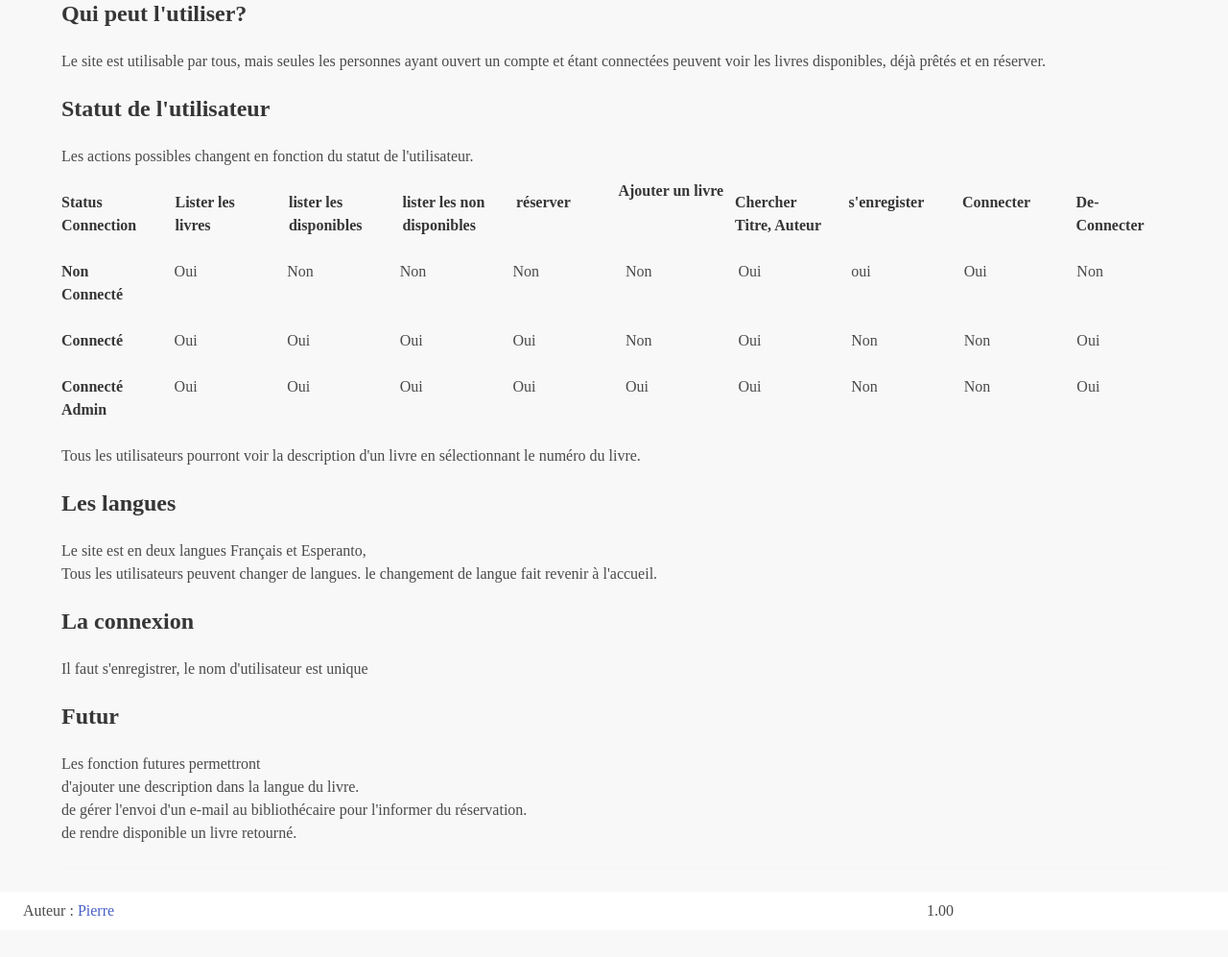
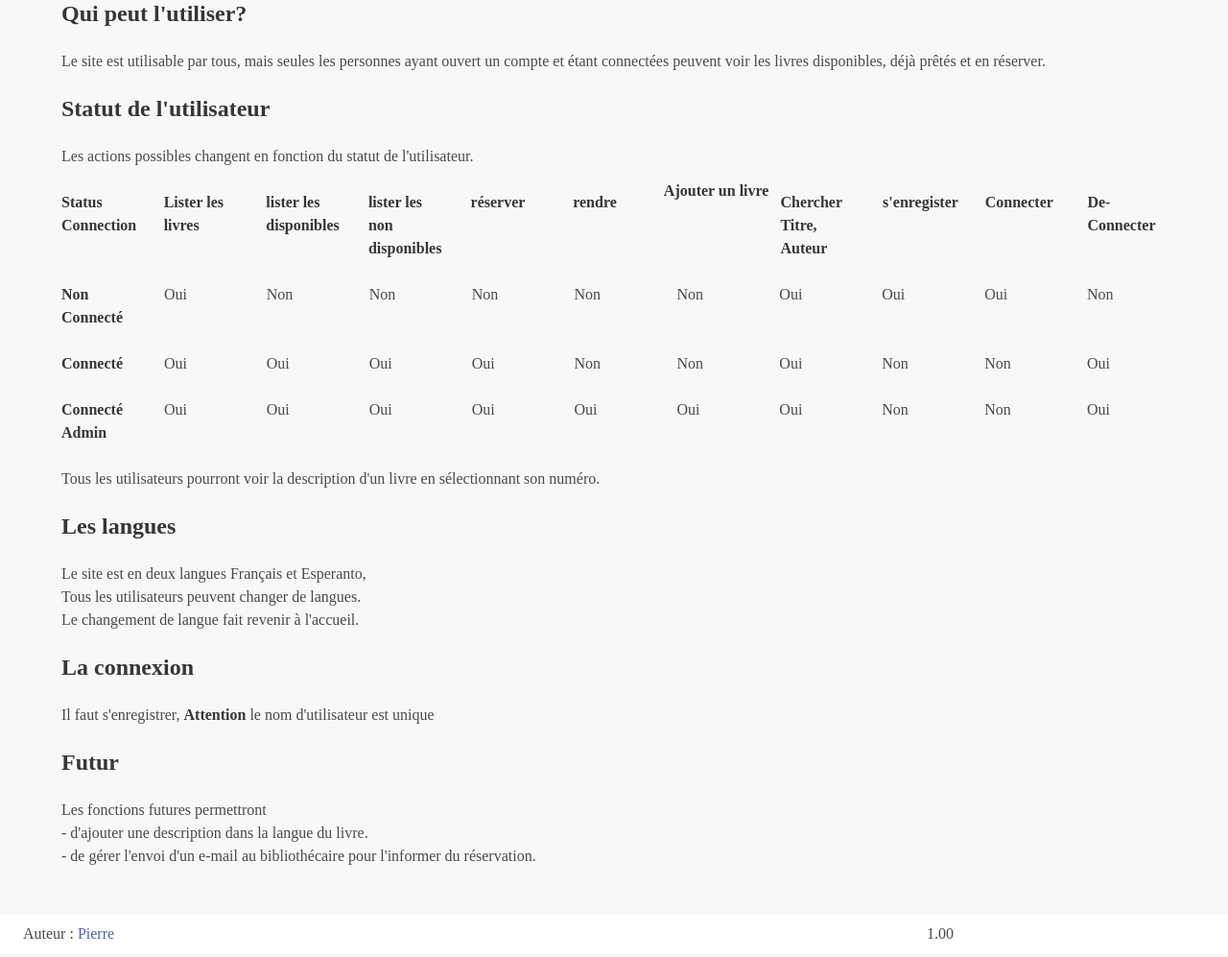
Before and after one commit to Boipisigre/biblioteko, a Flask app: page /about in a window 1280 px wide. Shown: the part 168-1165 px from the top of the page at 96% size. Before the commit the page ends 1122 px from the top, so only its background shows below. Run offline with Flask 2, Linux system fonts and the light colour scheme; some libraries are stand-ins or nearby versions.

Commit message:
Ajout et correction about.

```diff
--- a/app/biblio.py
+++ b/app/biblio.py
@@ -47,12 +47,14 @@ def about():
 def livres():
 	lesnotes=get_notes("*")
 	session['reserver'] = False
+	session['rendre'] = False
 	return render_template('livres.html', posts=lesnotes, nombre=len(lesnotes))
 
 @app.route("/livresdispo")
 def livresdispo():
 	lesnotes=get_livres("*")
 	session['reserver'] = True
+	session['rendre'] = False
 	return render_template('livres.html', posts=lesnotes, nombre=len(lesnotes))
 
 # livrespret
@@ -60,6 +62,7 @@ def livresdispo():
 def livrespret():
 	lesnotes=get_livresprete("*")
 	session['reserver'] = False
+	session['rendre'] = True
 	return render_template('prete.html', posts=lesnotes, nombre=len(lesnotes))
 
 @app.route('/<int:post_id>/')
@@ -68,7 +71,7 @@ def post(post_id):
 	rows=[]
 	for ligne in post:
 		ligne = dict(ligne)
-		print(ligne)
+		# print(ligne)
 		rows.append(ligne)
 
 		return render_template('unlivre.html', post=rows[0])
@@ -99,18 +102,21 @@ def cherpartitre():
 
 @app.route("/rechercher")
 def rechercher():
-    # return "résultat de ma recherche"
-    txt_recherche =request.args.get("titre")
-    lesnotes=get_notes(txt_recherche)
-    return render_template('livres.html', posts=lesnotes, nombre=len(lesnotes))
+	txt_recherche =request.args.get("titre")
+	session['reserver'] = False
+	session['rendre'] = False
+	lesnotes=get_notes(txt_recherche)
+
+	return render_template('livres.html', posts=lesnotes, nombre=len(lesnotes))
 
 @app.route("/recheruser")
 def recheruser():
-    # return "résultat de ma recherche"
-    txt_recherche =request.args.get("user")
-    # notepage = render_template("notes.html")
-    lesnotes=get_notes_user(txt_recherche)
-    return render_template('livres.html', posts=lesnotes, nombre=len(lesnotes))
+	txt_recherche =request.args.get("user")
+	session['reserver'] = False
+	session['rendre'] = False
+	lesnotes=get_notes_user(txt_recherche)
+
+	return render_template('livres.html', posts=lesnotes, nombre=len(lesnotes))
 
 @app.route("/connection")
 def login():
--- a/app/templates/about.html
+++ b/app/templates/about.html
@@ -26,6 +26,9 @@
    <div class="column">
     <strong>réserver</strong>
   </div>
+  <div class="column">
+   <strong>rendre</strong>
+ </div>
   <div>
     <strong>Ajouter un livre</strong>
  </div>
@@ -57,6 +60,9 @@
 </div>
 <div class="column">
   Non
+</div>
+<div class="column">
+  Non
 </div><div class="column">
   Non
 </div>
@@ -64,7 +70,7 @@
     Oui
   </div>
   <div class="column">
-    oui
+    Oui
   </div>
   <div class="column">
     Oui
@@ -88,6 +94,9 @@
 </div>
 <div class="column">
 Oui
+</div>
+<div class="column">
+  Non
 </div>
 <div class="column">
   Non
@@ -127,6 +136,9 @@ Oui
 <div class="column">
     Oui
   </div>
+<div class="column">
+    Oui
+  </div>
   <div class="column">
     Non
   </div>
@@ -138,13 +150,14 @@ Oui
     </div>
 </div>
 
-<p>Tous les utilisateurs pourront voir la description d'un livre  en sélectionnant le numéro du livre.<br></p>
+<p>Tous les utilisateurs pourront voir la description d'un livre en sélectionnant son numéro.<br></p>
 <br>
 <h4 class='title is-4' >Les langues</h4>
-<p>Le site est en deux langues Français et Esperanto,<br></p><p>Tous les utilisateurs peuvent changer de langues. le changement de langue fait revenir à l'accueil.<br></p>
-<br><h4 class='title is-4'>La connexion<br></h4><p>Il faut s'enregistrer, le nom d'utilisateur est unique <br></p>
-<br><h4 class='title is-4'>Futur<br></h4><p>Les fonction futures permettront <br></p><ul><li>d'ajouter une description dans la langue du livre.<br></li><li>de gérer l'envoi d'un e-mail au bibliothécaire pour l'informer du réservation.<br></li><li>de rendre disponible un livre retourné.<br></li></ul>
-
+<p>Le site est en deux langues Français et Esperanto,<br></p><p>Tous les utilisateurs peuvent changer de langues.<br></p>
+<p> Le changement de langue fait revenir à l'accueil.<br></p>
+<br><h4 class='title is-4'>La connexion<br></h4><p>Il faut s'enregistrer, <strong>Attention</strong> le nom d'utilisateur est unique <br></p>
+<br><h4 class='title is-4'>Futur<br></h4><p>Les fonctions futures permettront <br></p>
+<p> - d'ajouter une description dans la langue du livre.<br></p><p> - de gérer l'envoi d'un e-mail au bibliothécaire pour l'informer du réservation.<br></p>
 
 <hr>
 
--- a/app/templates/unlivre.html
+++ b/app/templates/unlivre.html
@@ -36,7 +36,9 @@
                 <td><a href="{{ url_for('reservu', id=post['ĉefŝlosilo']) }}"> {{ _('Réserver') }}</a> </td>
               {% endif %}
              {% if session['admin'] %}
-             <td><a href="{{ url_for('redonu', id=post['ĉefŝlosilo']) }}"> {{ _('Rendre') }}</a> </td>
+                {% if session['rendre'] %}
+                <td><a href="{{ url_for('redonu', id=post['ĉefŝlosilo']) }}"> {{ _('Rendre') }}</a> </td>
+                {% endif %}
             <td><a href="{{ url_for('redakti', id=post['ĉefŝlosilo']) }}"> {{ _('Editer') }}</a> </td>
             <td><form action="{{ url_for('delete', id=post['ĉefŝlosilo']) }}" method="POST">
                 <input type="submit" value={{ _('Supprimer') }}
--- a/database.py
+++ b/database.py
@@ -99,7 +99,7 @@ def add_notes(col1,col2,col3,col4,col5):
     updtable = DBCon.cursor()
     data = [col1,col2,col3,col4,col5]
     # add_notes(txt_id, txt_titre,txt_rubrique,txt_auteur, txt_editeur)
-    updtable.execute("insert into libroj (ĉefŝlosilo, titolo,rubrikoj,autoro,eldono,ŝanĝi) values (?, ?, ?, ?,?, date())", data)
+    updtable.execute("insert into libroj (ĉefŝlosilo, titolo,rubrikoj,autoro,eldono,dcreate) values (?, ?, ?, ?,?, date())", data)
     DBCon.commit()
     updtable.close()
     DBCon.close()
```
